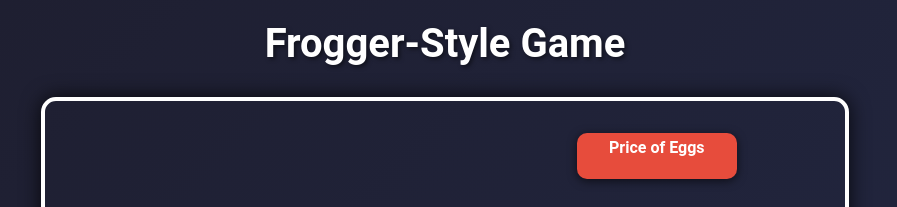
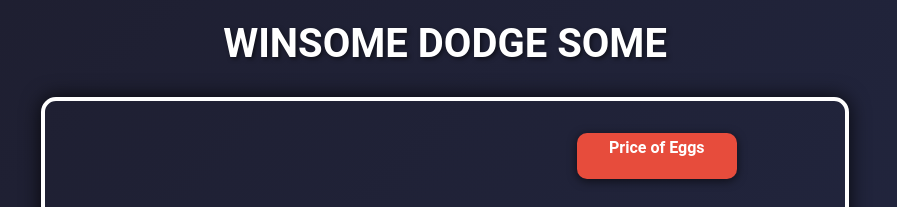
Before and after one commit to DGA-Research/Frogger-Game, a plain HTML site: page index.html in a window 1280 px wide. Shown: the top 207 px of the page, without its empty margins (195-1092 px from the left). Drawn offline with Linux system fonts and the light colour scheme.

Commit message:
Update index.html

```diff
--- a/index.html
+++ b/index.html
@@ -2,11 +2,11 @@
 <html lang="en">
 <head>
   <meta charset="UTF-8" />
-  <title>Frogger Game</title>
+  <title>WINSOME DODGE SOME</title>
   <link rel="stylesheet" href="style.css" />
 </head>
 <body>
-  <h1>Frogger-Style Game</h1>
+  <h1>WINSOME DODGE SOME</h1>
 
   <!-- The game container -->
   <div id="gameContainer">
```
